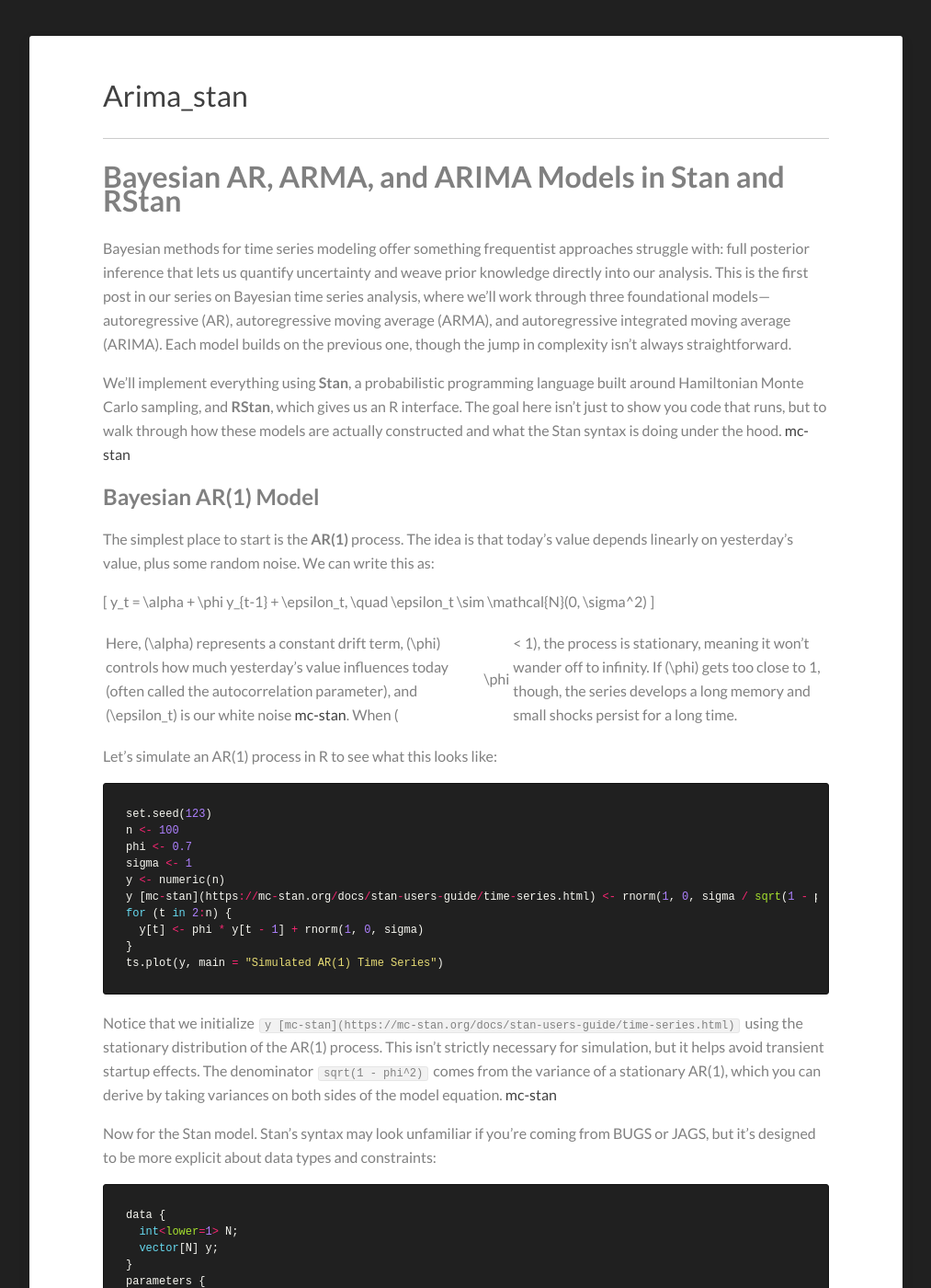
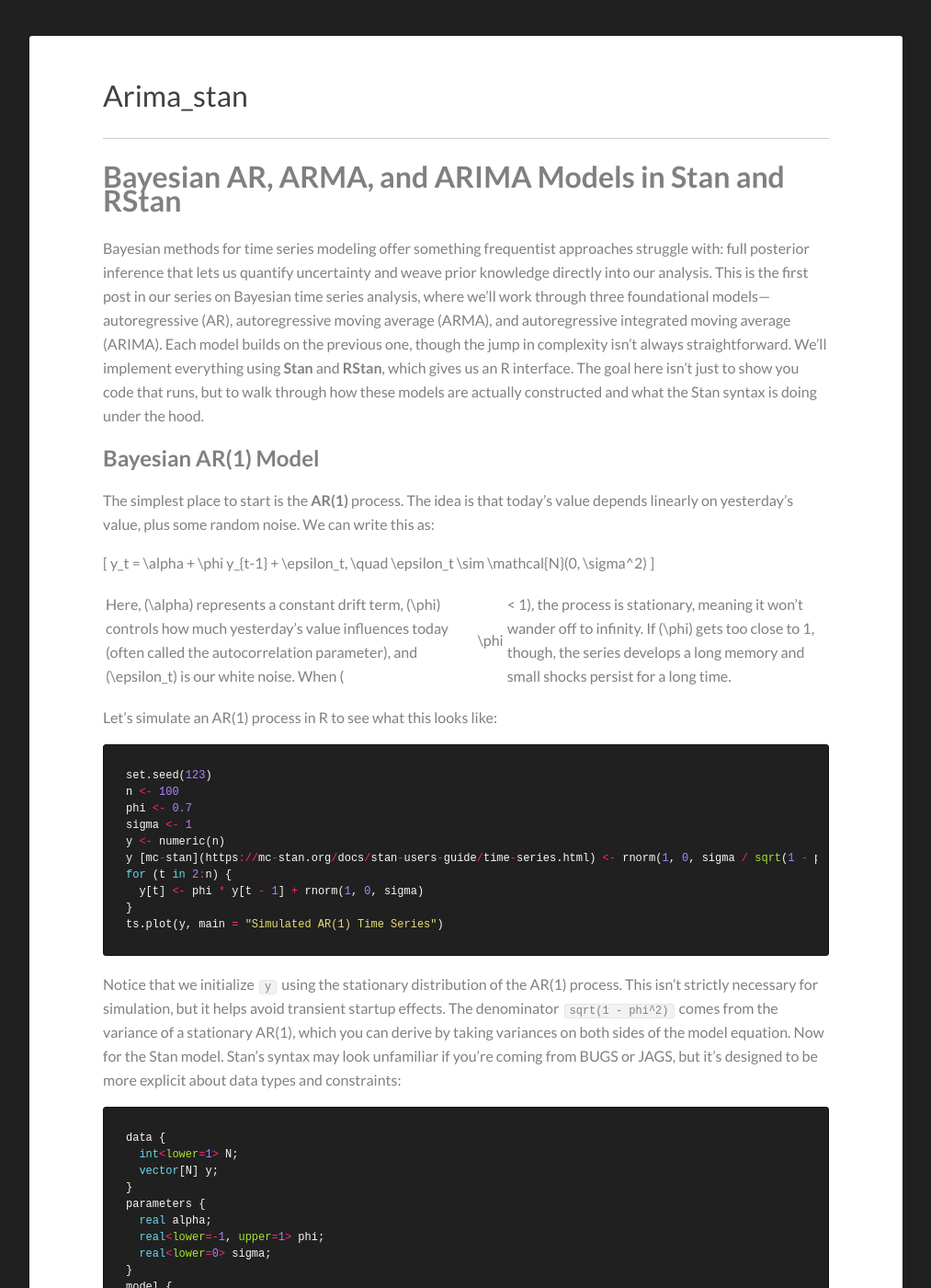
Before and after one commit to Kamran-Afzali/Kamran-Afzali.github.io, a Jekyll site: the page built from _posts/2026-02-25-ARIMA_STAN.md, in a window 1280 px wide and 1400 px high, scrolled down 238 px. Shown: the whole window at 92% size, without its empty margins (133-1146 px from the left). Built offline with Jekyll 4.4.1, drawn with Linux system fonts in a browser that asks for light colours; our own code applies the rules of GitHub Pages for plain Markdown files; some of the changed text lies outside the part shown.

Commit message:
Update 2026-02-25-ARIMA_STAN.md

````diff
--- a/_posts/2026-02-25-ARIMA_STAN.md
+++ b/_posts/2026-02-25-ARIMA_STAN.md
@@ -1,9 +1,7 @@
 
 # **Bayesian AR, ARMA, and ARIMA Models in Stan and RStan**
 
-Bayesian methods for time series modeling offer something frequentist approaches struggle with: full posterior inference that lets us quantify uncertainty and weave prior knowledge directly into our analysis. This is the first post in our series on Bayesian time series analysis, where we'll work through three foundational models—autoregressive (AR), autoregressive moving average (ARMA), and autoregressive integrated moving average (ARIMA). Each model builds on the previous one, though the jump in complexity isn't always straightforward.
-
-We'll implement everything using **Stan**, a probabilistic programming language built around Hamiltonian Monte Carlo sampling, and **RStan**, which gives us an R interface. The goal here isn't just to show you code that runs, but to walk through how these models are actually constructed and what the Stan syntax is doing under the hood. [mc-stan](https://mc-stan.org/docs/stan-users-guide/time-series.html)
+Bayesian methods for time series modeling offer something frequentist approaches struggle with: full posterior inference that lets us quantify uncertainty and weave prior knowledge directly into our analysis. This is the first post in our series on Bayesian time series analysis, where we'll work through three foundational models—autoregressive (AR), autoregressive moving average (ARMA), and autoregressive integrated moving average (ARIMA). Each model builds on the previous one, though the jump in complexity isn't always straightforward. We'll implement everything using **Stan** and **RStan**, which gives us an R interface. The goal here isn't just to show you code that runs, but to walk through how these models are actually constructed and what the Stan syntax is doing under the hood.
 
 ## **Bayesian AR(1) Model**
 
@@ -13,7 +11,7 @@ The simplest place to start is the **AR(1)** process. The idea is that today's v
 y_t = \alpha + \phi y_{t-1} + \epsilon_t, \quad \epsilon_t \sim \mathcal{N}(0, \sigma^2)
 \]
 
-Here, \(\alpha\) represents a constant drift term, \(\phi\) controls how much yesterday's value influences today (often called the autocorrelation parameter), and \(\epsilon_t\) is our white noise  [mc-stan](https://mc-stan.org/docs/stan-users-guide/time-series.html). When \(|\phi| < 1\), the process is stationary, meaning it won't wander off to infinity. If \(\phi\) gets too close to 1, though, the series develops a long memory and small shocks persist for a long time.
+Here, \(\alpha\) represents a constant drift term, \(\phi\) controls how much yesterday's value influences today (often called the autocorrelation parameter), and \(\epsilon_t\) is our white noise. When \(|\phi| < 1\), the process is stationary, meaning it won't wander off to infinity. If \(\phi\) gets too close to 1, though, the series develops a long memory and small shocks persist for a long time.
 
 Let's simulate an AR(1) process in R to see what this looks like:
 
@@ -30,9 +28,7 @@ for (t in 2:n) {
 ts.plot(y, main = "Simulated AR(1) Time Series")
 ```
 
-Notice that we initialize `y [mc-stan](https://mc-stan.org/docs/stan-users-guide/time-series.html)` using the stationary distribution of the AR(1) process. This isn't strictly necessary for simulation, but it helps avoid transient startup effects. The denominator `sqrt(1 - phi^2)` comes from the variance of a stationary AR(1), which you can derive by taking variances on both sides of the model equation. [mc-stan](https://mc-stan.org/docs/stan-users-guide/time-series.html)
-
-Now for the Stan model. Stan's syntax may look unfamiliar if you're coming from BUGS or JAGS, but it's designed to be more explicit about data types and constraints:
+Notice that we initialize `y` using the stationary distribution of the AR(1) process. This isn't strictly necessary for simulation, but it helps avoid transient startup effects. The denominator `sqrt(1 - phi^2)` comes from the variance of a stationary AR(1), which you can derive by taking variances on both sides of the model equation. Now for the Stan model. Stan's syntax may look unfamiliar if you're coming from BUGS or JAGS, but it's designed to be more explicit about data types and constraints:
 
 ```stan
 data {
@@ -49,9 +45,9 @@ model {
 }
 ```
 
-The `data` block declares what we're passing in from R. The `parameters` block defines what Stan will sample: `alpha` can be any real number, `phi` is constrained between -1 and 1 to ensure stationarity, and `sigma` must be positive. The `model` block specifies the likelihood. Stan uses vectorized notation here—`y[2:N]` represents all observations from time 2 onward, and `y[1:N-1]` is the lagged series. [mc-stan](https://mc-stan.org/docs/stan-users-guide/time-series.html)
+The `data` block declares what we're passing in from R. The `parameters` block defines what Stan will sample: `alpha` can be any real number, `phi` is constrained between -1 and 1 to ensure stationarity, and `sigma` must be positive. The `model` block specifies the likelihood. Stan uses vectorized notation here—`y[2:N]` represents all observations from time 2 onward, and `y[1:N-1]` is the lagged series.
 
-One thing to note: we're not explicitly setting priors for `alpha`, `phi`, or `sigma`. Stan uses improper flat priors by default, which is fine for simple models but can cause problems with more complex hierarchical structures. [minimizeregret](https://minimizeregret.com/short-time-series-prior-knowledge)
+One thing to note: we're not explicitly setting priors for `alpha`, `phi`, or `sigma`. Stan uses improper flat priors by default, which is fine for simple models but can cause problems with more complex hierarchical structures.
 
 We fit the model in R like this:
 
@@ -195,8 +191,8 @@ parameters {
 transformed parameters {
   vector[N - 1] mu;
   vector[N - 1] eps;
-  mu [mc-stan](https://mc-stan.org/docs/stan-users-guide/time-series.html) = alpha;
-  eps [mc-stan](https://mc-stan.org/docs/stan-users-guide/time-series.html) = dy [mc-stan](https://mc-stan.org/docs/stan-users-guide/time-series.html) - mu [mc-stan](https://mc-stan.org/docs/stan-users-guide/time-series.html);
+  mu  = alpha;
+  eps = dy - mu ;
   for (t in 2:(N - 1)) {
     mu[t] = alpha + phi * dy[t - 1] + theta * eps[t - 1];
     eps[t] = dy[t] - mu[t];
````
Also changed, not shown: other parts of _posts/2026-02-25-ARIMA_STAN.md (+14 -6 lines).
